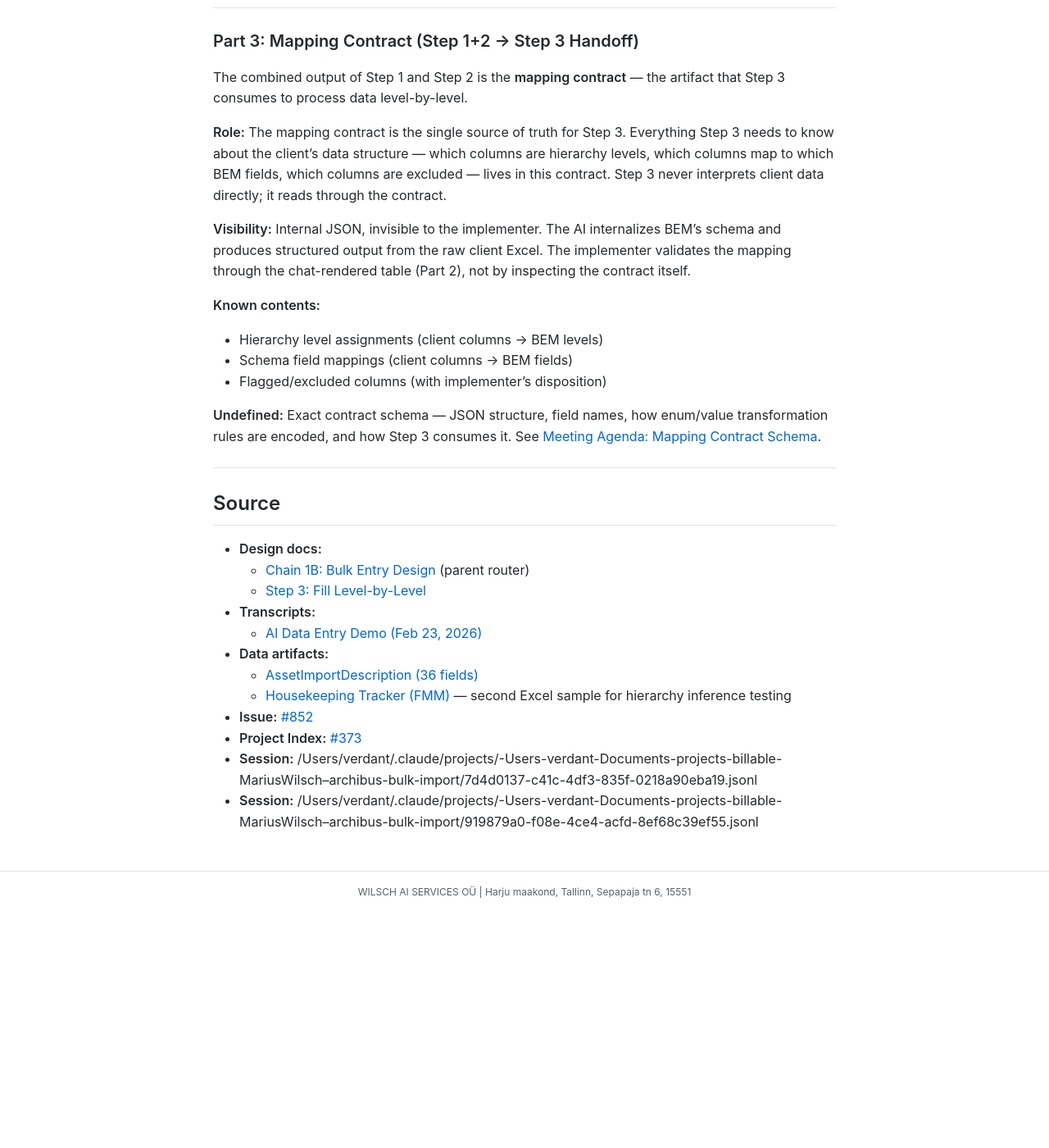
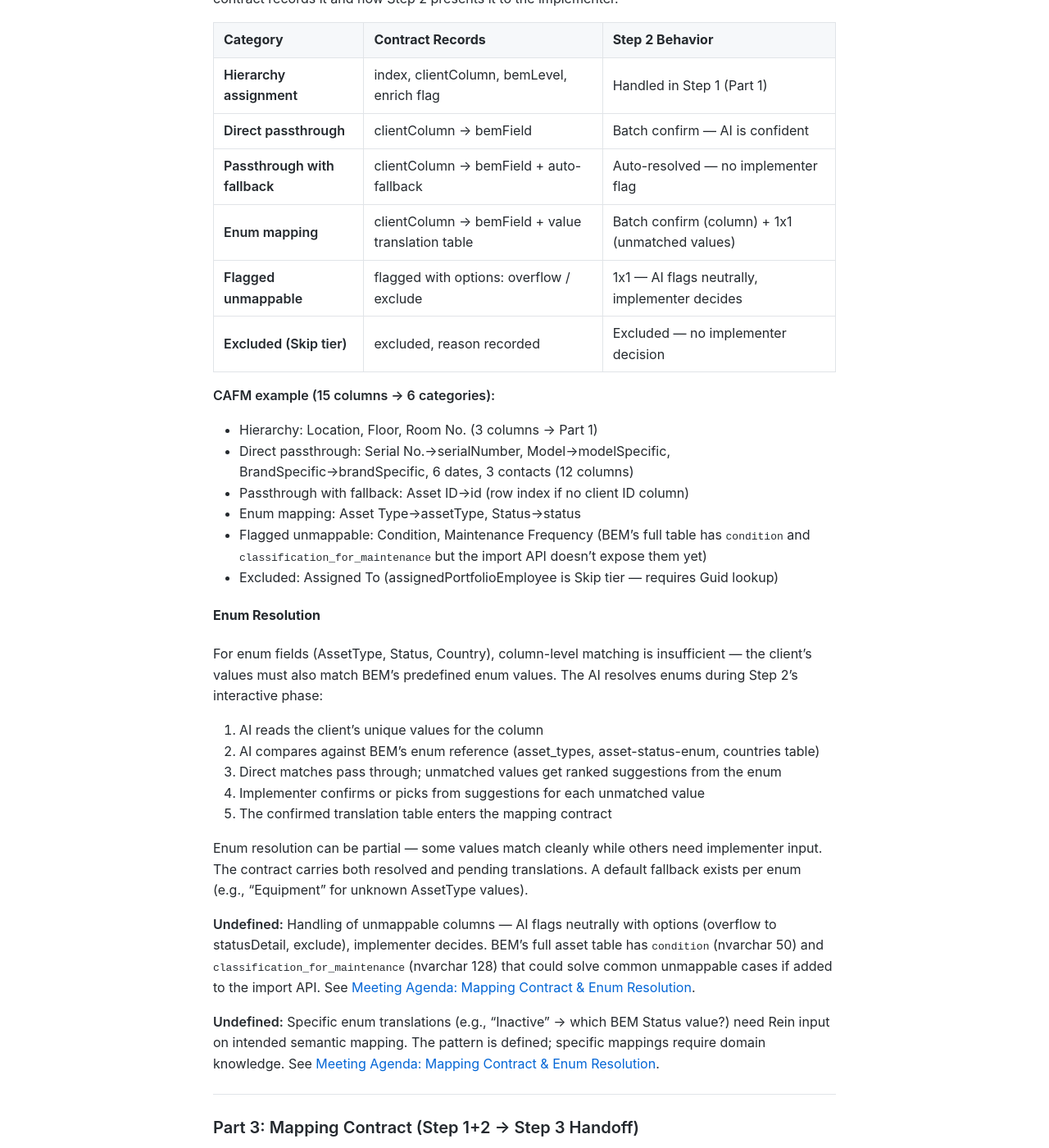
Before and after one commit to MariusWilsch/public-wilsch-ai-pages, a Jekyll site: the page built from project/archibus-fm-assistant/step-1-2-setup-phase-design.md, in a window 1280 px wide and 1400 px high, scrolled down 4994 px. Shown: the whole window at 82% size. Built offline with Jekyll 4.4.1, drawn with Linux system fonts in a browser that asks for light colours; our own code applies the rules of GitHub Pages for plain Markdown files; before the commit the page ends 6106 px from its top, so only the background shows below that; some of the changed text lies outside the part shown.

Commit message:
Sync from hippocampus 2026-02-26

```diff
--- a/project/archibus-fm-assistant/step-1-2-setup-phase-design.md
+++ b/project/archibus-fm-assistant/step-1-2-setup-phase-design.md
@@ -123,15 +123,50 @@ Readability validation is an AI concern — the AI flags unreadable names (e.g.,
 
 With the hierarchy established, the AI maps remaining client columns to BEM's 35 schema fields.
 
-**Mapping model:** Binary — every client column is either **mapped** (AI is confident) or **flagged** (AI cannot determine the match). Mapped columns go through batch confirmation. Flagged columns get individual 1x1 resolution with the implementer.
+**Mapping model:** Two-layer. First, column-level matching: every client column is either **mapped** (AI is confident of the BEM field) or **flagged** (AI cannot determine the match). Second, for enum fields only, value-level matching: each client value is either a direct match or needs translation.
+
+Mapped columns go through batch confirmation — the implementer sees all confident mappings in one table and confirms. Flagged columns get individual 1x1 resolution.
 
 **Confirmation surface:** Chat-rendered table as the primary review artifact. The implementer sees the proposed mappings and confirms in conversation. Excel export is available as an option for deeper review.
 
 **Training data:** The more diverse client Excels the team provides internally, the better the AI's context engineering becomes for column name recognition. Self-improving agent loops across deployments are a post-deployment architecture concern.
 
-**Undefined:** Handling of unmappable columns (client columns with no BEM field match). See [Meeting Agenda: Unmappable Column Handling](https://mariuswilsch.github.io/public-wilsch-ai-pages/project/archibus-fm-assistant/rein-meeting-agenda-step1-2-unmappable-columns).
+#### Column Taxonomy
 
-**Undefined:** Enum and value transformation — mapping client values to BEM lookup tables (e.g., equipment types, asset statuses, countries). Column mapping tells Step 3 WHERE data goes; value transformation tells it HOW to translate. See [Meeting Agenda: Enum & Value Transformation](rein-meeting-agenda-step2-schema-mapping).
+Every client column falls into one of six categories. The category determines how the mapping contract records it and how Step 2 presents it to the implementer.
+
+| Category | Contract Records | Step 2 Behavior |
+|----------|-----------------|-----------------|
+| **Hierarchy assignment** | index, clientColumn, bemLevel, enrich flag | Handled in Step 1 (Part 1) |
+| **Direct passthrough** | clientColumn → bemField | Batch confirm — AI is confident |
+| **Passthrough with fallback** | clientColumn → bemField + auto-fallback | Auto-resolved — no implementer flag |
+| **Enum mapping** | clientColumn → bemField + value translation table | Batch confirm (column) + 1x1 (unmatched values) |
+| **Flagged unmappable** | flagged with options: overflow / exclude | 1x1 — AI flags neutrally, implementer decides |
+| **Excluded (Skip tier)** | excluded, reason recorded | Excluded — no implementer decision |
+
+**CAFM example (15 columns → 6 categories):**
+- Hierarchy: Location, Floor, Room No. (3 columns → Part 1)
+- Direct passthrough: Serial No.→serialNumber, Model→modelSpecific, BrandSpecific→brandSpecific, 6 dates, 3 contacts (12 columns)
+- Passthrough with fallback: Asset ID→id (row index if no client ID column)
+- Enum mapping: Asset Type→assetType, Status→status
+- Flagged unmappable: Condition, Maintenance Frequency (BEM's full table has `condition` and `classification_for_maintenance` but the import API doesn't expose them yet)
+- Excluded: Assigned To (assignedPortfolioEmployee is Skip tier — requires Guid lookup)
+
+#### Enum Resolution
+
+For enum fields (AssetType, Status, Country), column-level matching is insufficient — the client's values must also match BEM's predefined enum values. The AI resolves enums during Step 2's interactive phase:
+
+1. AI reads the client's unique values for the column
+2. AI compares against BEM's enum reference (asset_types, asset-status-enum, countries table)
+3. Direct matches pass through; unmatched values get ranked suggestions from the enum
+4. Implementer confirms or picks from suggestions for each unmatched value
+5. The confirmed translation table enters the mapping contract
+
+Enum resolution can be partial — some values match cleanly while others need implementer input. The contract carries both resolved and pending translations. A default fallback exists per enum (e.g., "Equipment" for unknown AssetType values).
+
+**Undefined:** Handling of unmappable columns — AI flags neutrally with options (overflow to statusDetail, exclude), implementer decides. BEM's full asset table has `condition` (nvarchar 50) and `classification_for_maintenance` (nvarchar 128) that could solve common unmappable cases if added to the import API. See [Meeting Agenda: Mapping Contract & Enum Resolution](https://mariuswilsch.github.io/public-wilsch-ai-pages/project/archibus-fm-assistant/rein-meeting-agenda-step1-2-hierarchy-interpretation).
+
+**Undefined:** Specific enum translations (e.g., "Inactive" → which BEM Status value?) need Rein input on intended semantic mapping. The pattern is defined; specific mappings require domain knowledge. See [Meeting Agenda: Mapping Contract & Enum Resolution](https://mariuswilsch.github.io/public-wilsch-ai-pages/project/archibus-fm-assistant/rein-meeting-agenda-step1-2-hierarchy-interpretation).
 
 ---
 
@@ -143,12 +178,35 @@ The combined output of Step 1 and Step 2 is the **mapping contract** — the art
 
 **Visibility:** Internal JSON, invisible to the implementer. The AI internalizes BEM's schema and produces structured output from the raw client Excel. The implementer validates the mapping through the chat-rendered table (Part 2), not by inspecting the contract itself.
 
-**Known contents:**
-- Hierarchy level assignments (client columns → BEM levels)
-- Schema field mappings (client columns → BEM fields)
-- Flagged/excluded columns (with implementer's disposition)
+**Design principle — absence = omission:** Fields not present in the contract are omitted from Step 3's JSON output. The BEM API treats missing fields as null. No explicit "skip" entries needed for unmapped BEM fields — their absence IS the signal.
 
-**Undefined:** Exact contract schema — JSON structure, field names, how enum/value transformation rules are encoded, and how Step 3 consumes it. See [Meeting Agenda: Mapping Contract Schema](rein-meeting-agenda-step2-schema-mapping).
+**Field placement:** Address fields (address, city, state, postalCode, country) are placed on the highest container node in the hierarchy. All other mapped fields are placed on equipment leaf nodes. This follows the principle that location-level data lives on the container, equipment-level data lives on the leaf.
+
+#### Contract Elements
+
+The contract contains four elements, each corresponding to a Step 1 or Step 2 output:
+
+**Element 1 — Hierarchy Assignments** (Step 1 output):
+An ordered array where position defines nesting depth. Each entry identifies the client column by index (primary) and name (human-readable), the BEM hierarchy level, and whether name enrichment applies.
+
+**Element 2 — Field Mappings** (Step 2 output):
+A flat lookup — each entry maps a client column to a BEM field. No transformation metadata beyond the column→field pairing. Step 3 processes whatever values are present.
+
+**Element 3 — Enum Rules** (Step 2 output):
+Per-enum-field translation tables confirmed during Step 2. Maps client values to BEM enum values. Includes a default fallback per enum. Only exists for enum fields (AssetType, Status, Country).
+
+**Element 4 — Enrichment Rules** (Step 1 output):
+Per-hierarchy-level flag indicating whether phantom node names should be enriched with parent context (e.g., "3" → "Building A Floor 3"). The AI judges readability during Step 1; the implementer confirms.
+
+**Step 3 consumption:** Step 3 walks the hierarchy array top-to-bottom, building the tree. For each equipment row, it reads field mappings to populate BEM fields and applies enum rules for translation. Absent fields are omitted from the JSON. Step 3 performs no interpretation — it executes the contract.
+
+#### Data Type Detection (Step 0)
+
+Before column mapping begins, the AI assesses whether the uploaded data is an asset inventory. Not all client files contain equipment data — operational trackers (work orders, maintenance logs, staff lists) contain location hierarchies but no asset properties. The AI surfaces this upfront: "This appears to be a work order tracker, not an asset inventory. Location hierarchy can be extracted, but there are no equipment records."
+
+The mapping contract is entity-specific — designed for the Assets import pipeline. Other BEM entities (employees, departments, PM procedures) would follow the same pattern with entity-specific field targets.
+
+**Undefined:** Exact JSON schema (field names, nesting structure) is an implementation detail to be validated empirically during Step 3 development. The four-element structure and consumption pattern are defined; the wire format is not. See [Meeting Agenda: Mapping Contract & Enum Resolution](https://mariuswilsch.github.io/public-wilsch-ai-pages/project/archibus-fm-assistant/rein-meeting-agenda-step1-2-hierarchy-interpretation).
 
 ---
 
@@ -166,3 +224,4 @@ The combined output of Step 1 and Step 2 is the **mapping contract** — the art
 - **Project Index:** [#373](https://mariuswilsch.github.io/public-wilsch-ai-pages/project/archibus-fm-assistant/transcript-index-373)
 - **Session:** /Users/verdant/.claude/projects/-Users-verdant-Documents-projects-billable-MariusWilsch--archibus-bulk-import/7d4d0137-c41c-4df3-835f-0218a90eba19.jsonl
 - **Session:** /Users/verdant/.claude/projects/-Users-verdant-Documents-projects-billable-MariusWilsch--archibus-bulk-import/919879a0-f08e-4ce4-acfd-8ef68c39ef55.jsonl
+- **Session:** /Users/verdant/.claude/projects/-Users-verdant-Documents-projects-billable-MariusWilsch__archibus-bulk-import/23cb9666-8d53-4479-ab6c-e775b7020083.jsonl
```
